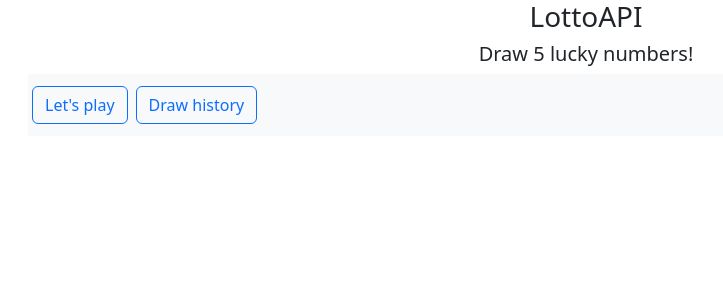
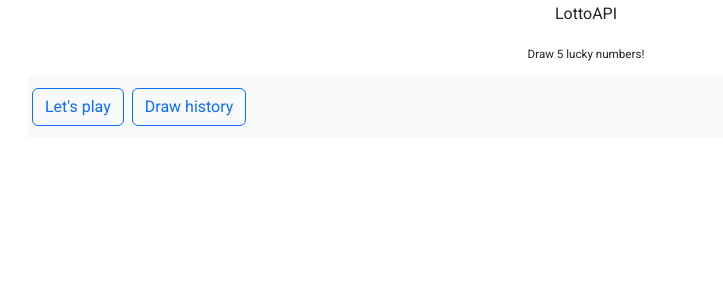
Before and after one commit to SzymonSobiks/LottoAPI, an Angular app in the folder ui/LottoUI/: page / in a window 1280 px wide. Shown: the top 300 px of the page, without its empty margins (54-777 px from the left). Built offline with nearby package versions, Linux system fonts and the light colour scheme.

Commit message:
Add @angular/material

```diff
--- a/ui/LottoUI/angular.json
+++ b/ui/LottoUI/angular.json
@@ -27,6 +27,7 @@
               "src/assets"
             ],
             "styles": [
+              "./node_modules/@angular/material/prebuilt-themes/indigo-pink.css",
               "src/styles.css"
             ],
             "scripts": []
@@ -94,6 +95,7 @@
               "src/assets"
             ],
             "styles": [
+              "./node_modules/@angular/material/prebuilt-themes/indigo-pink.css",
               "src/styles.css"
             ],
             "scripts": []
--- a/ui/LottoUI/package.json
+++ b/ui/LottoUI/package.json
@@ -11,6 +11,7 @@
   "private": true,
   "dependencies": {
     "@angular/animations": "~13.3.0",
+    "@angular/cdk": "^13.3.8",
     "@angular/common": "~13.3.0",
     "@angular/compiler": "~13.3.0",
     "@angular/core": "~13.3.0",
--- a/ui/LottoUI/src/app/app.module.ts
+++ b/ui/LottoUI/src/app/app.module.ts
@@ -11,6 +11,7 @@
 import { HttpClientModule } from '@angular/common/http';
 import { FormsModule, ReactiveFormsModule } from '@angular/forms';
 import {MatSortModule} from '@angular/material/sort';
+import { NoopAnimationsModule } from '@angular/platform-browser/animations';
 
 
 @NgModule({
@@ -26,7 +27,8 @@
     HttpClientModule,
     FormsModule,
     ReactiveFormsModule,
-    MatSortModule
+    MatSortModule,
+    NoopAnimationsModule
   ],
   providers: [SharedService],
   bootstrap: [AppComponent]
--- a/ui/LottoUI/src/index.html
+++ b/ui/LottoUI/src/index.html
@@ -7,8 +7,11 @@
   <meta name="viewport" content="width=device-width, initial-scale=1">
   <link href="https://cdn.jsdelivr.net/npm/bootstrap@5.2.0-beta1/dist/css/bootstrap.min.css" rel="stylesheet" integrity="sha384-0evHe/X+R7YkIZDRvuzKMRqM+OrBnVFBL6DOitfPri4tjfHxaWutUpFmBp4vmVor" crossorigin="anonymous">
   <link rel="icon" type="image/x-icon" href="favicon.ico">
+  <link rel="preconnect" href="https://fonts.gstatic.com">
+  <link href="https://fonts.googleapis.com/css2?family=Roboto:wght@300;400;500&display=swap" rel="stylesheet">
+  <link href="https://fonts.googleapis.com/icon?family=Material+Icons" rel="stylesheet">
 </head>
-<body>
+<body class="mat-typography">
   <app-root></app-root>
   <script src="https://cdn.jsdelivr.net/npm/bootstrap@5.2.0-beta1/dist/js/bootstrap.bundle.min.js" integrity="sha384-pprn3073KE6tl6bjs2QrFaJGz5/SUsLqktiwsUTF55Jfv3qYSDhgCecCxMW52nD2" crossorigin="anonymous"></script>
 </body>
--- a/ui/LottoUI/src/styles.css
+++ b/ui/LottoUI/src/styles.css
@@ -1 +1,4 @@
 /* You can add global styles to this file, and also import other style files */
+
+html, body { height: 100%; }
+body { margin: 0; font-family: Roboto, "Helvetica Neue", sans-serif; }
```
Also changed, not shown: 1 other file (tests, documents, lock files or other folders).
